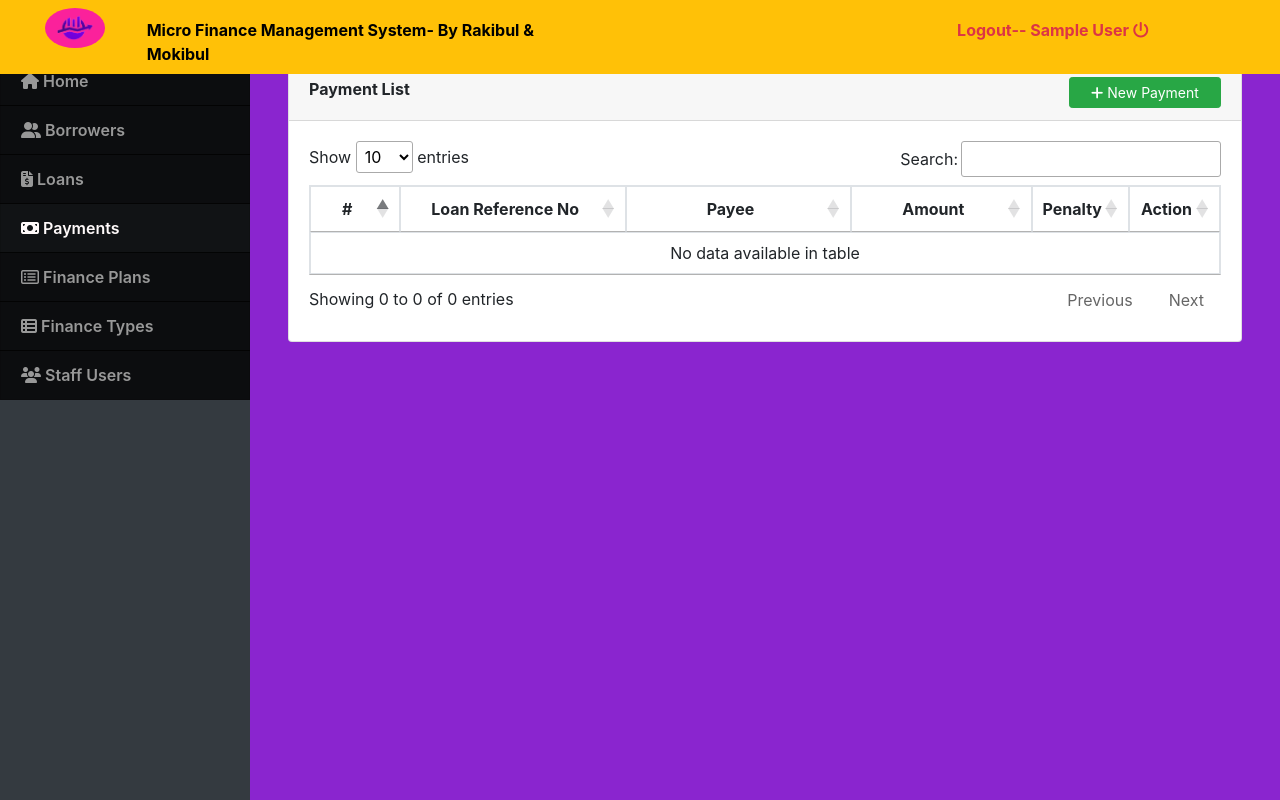
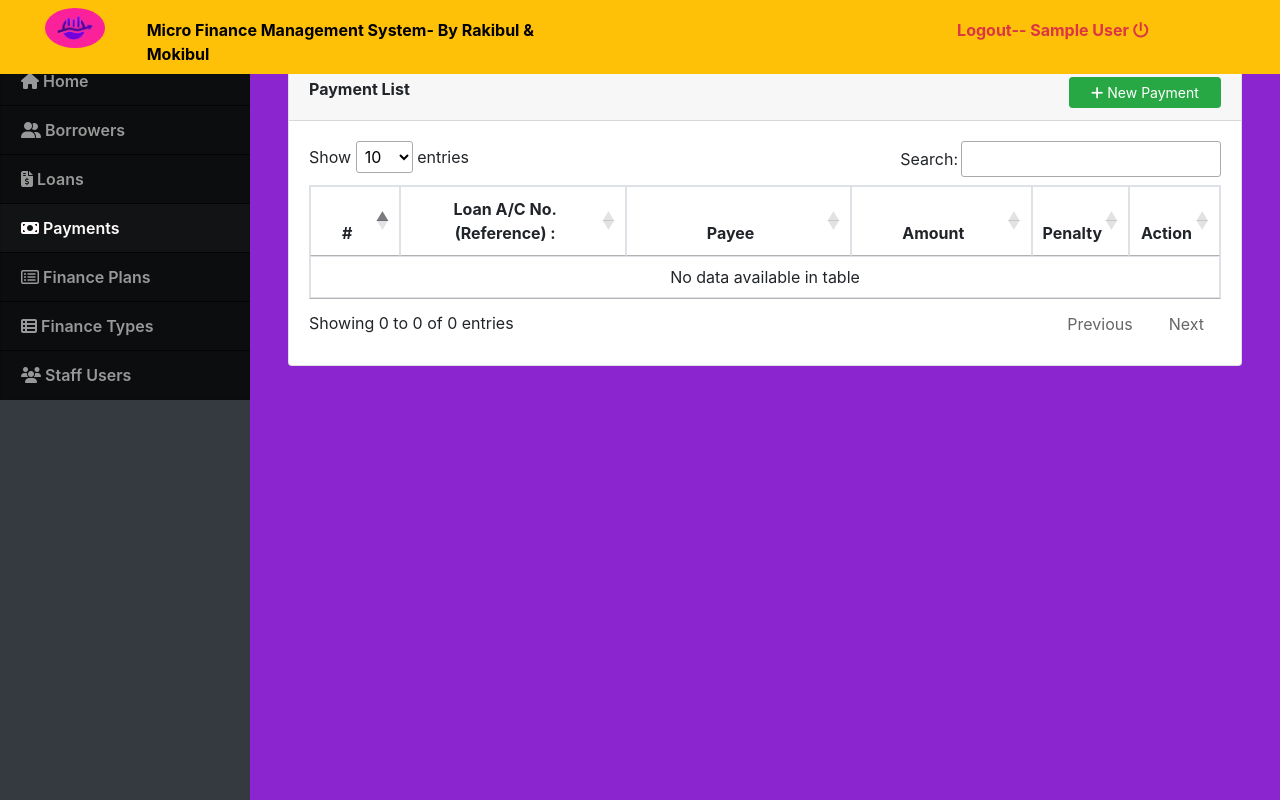
Before and after one commit to Rakib7425/Micro-Finance-Management-Rakibul--Mokibul, a PHP site: page /index.php?page=payments in a window 1280 px wide. Run offline with PHP 8.4, Linux system fonts and the light colour scheme; the visitor is signed in with stand-in values (Sample User, id 1); data that the repository does not hold is empty; some libraries are stand-ins or nearby versions.

Commit message:
modified:   loans.php 	modified:   payments.php

```diff
--- a/loans.php
+++ b/loans.php
@@ -68,7 +68,7 @@
 								</td>
 								<td>
 
-									<p>Reference :<b><?php echo $row['ref_no'] ?></b></p>
+									<p>Loan A/C No.(Reference) :<b><?php echo $row['ref_no'] ?></b></p>
 									<p><small>Loan type :<b><?php echo $type_arr[$row['loan_type_id']] ?></small></b></p>
 									<p><small>Plan :<b><?php echo $plan_arr[$row['plan_id']]['plan'] ?></small></b></p>
 									<p><small>Amount :<b><?php echo $row['amount'] ?></small></b></p>
--- a/payments.php
+++ b/payments.php
@@ -23,7 +23,7 @@
 					<thead>
 						<tr>
 							<th class="text-center">#</th>
-							<th class="text-center">Loan Reference No</th>
+							<th class="text-center">Loan A/C No.(Reference) :</th>
 							<th class="text-center">Payee</th>
 							<th class="text-center">Amount</th>
 							<th class="text-center">Penalty</th>
```
